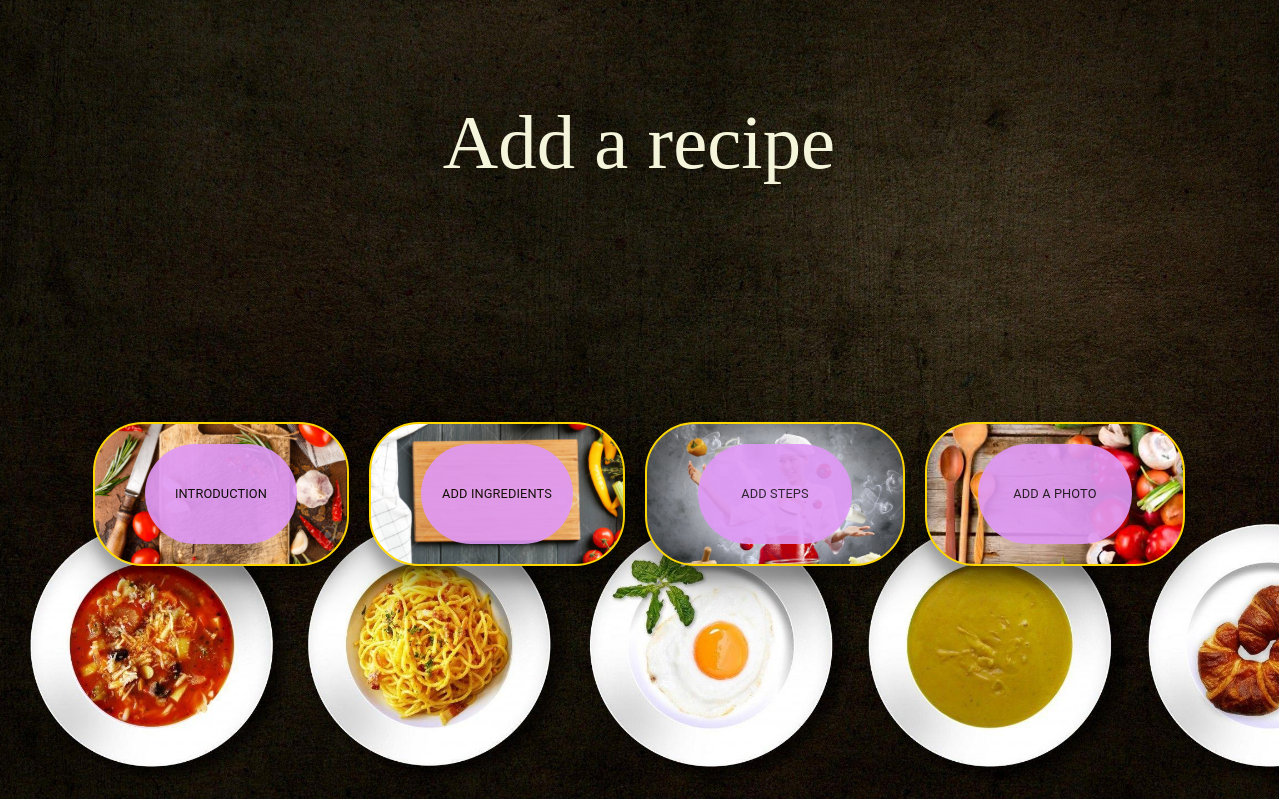
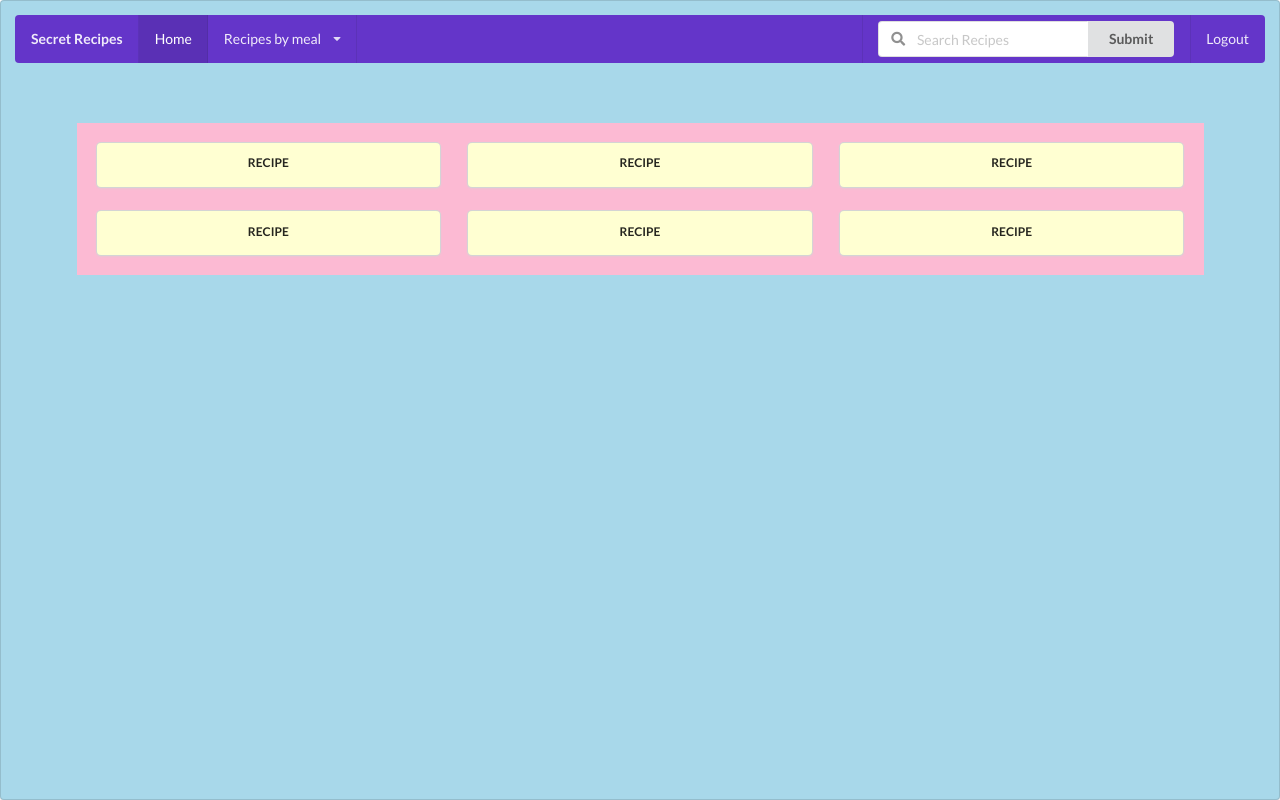
Before and after one commit to Build-Week-TT720-Secret-Family-Recipes/front-end, a React app: page / in a window 1280 px wide. Built offline with nearby package versions, Linux system fonts and the light colour scheme.

Commit message:
Add recipe list page with basic elements and styling

```diff
--- a/public/index.html
+++ b/public/index.html
@@ -10,6 +10,10 @@
       content="Web site created using create-react-app"
     />
     <link rel="apple-touch-icon" href="%PUBLIC_URL%/logo192.png" />
+
+<!--semantic ui-->
+<link rel="stylesheet" href="https://cdnjs.cloudflare.com/ajax/libs/semantic-ui/2.4.1/semantic.min.css" integrity="sha512-8bHTC73gkZ7rZ7vpqUQThUDhqcNFyYi2xgDgPDHc+GXVGHXq+xPjynxIopALmOPqzo9JZj0k6OqqewdGO3EsrQ==" crossorigin="anonymous" />
+
     <!--
       manifest.json provides metadata used when your web app is installed on a
       user's mobile device or desktop. See https://developers.google.com/web/fundamentals/web-app-manifest/
--- a/src/Components/App.js
+++ b/src/Components/App.js
@@ -4,6 +4,7 @@ import { BrowserRouter as Router, Route, Switch } from "react-router-dom";
 
 import Login from "./LogIn";
 import Register from "./Register";
+import RecipeList from "./RecipeList";
 
 import Dashboard from "./Dashboard";
 import PrivateRoute from "./privateRoute";
@@ -12,7 +13,7 @@ import CreateRecipe from "./createRecipeForm/createRecipeParent/createRecipePare
 
 
 
-import WizardForm from "./RecipeWizardForm/AddRecipeForm";
+
 
 
 function App() {
@@ -23,8 +24,9 @@ function App() {
 					<PrivateRoute exact path="/protected" component={Dashboard} />
 
 					<Route exact path="/">
-						<CreateRecipe />
+						<RecipeList />
 					</Route>
+					<Route path="/create" component={CreateRecipe} />
 					<Route path="/login" component={Login} />
 					<Route path="/register" component={Register} />
 				</Switch>
--- a/src/Components/RecipeList.js
+++ b/src/Components/RecipeList.js
@@ -2,9 +2,74 @@ import React from 'react';
 
 function RecipeList(props) {
     return (
-        <div>
+<div className="ui center aligned segment" style={{backgroundColor: "#a8d8ea", height: "100vh"}}>
 
+
+
+        <div className="ui violet inverted menu">
+        <div className="header item">Secret Recipes</div>
+        <a className="active item">Home</a>
+
+        <div className="ui dropdown item">
+          Recipes by meal
+          <i className="dropdown icon"></i>
+          <div className="menu">
+            <div className="item">Breakfast</div>
+            <div className="item">Lunch</div>
+            <div className="item">Dinner</div>
+            <div className="divider"></div>
+            <div className="item">Desserts</div>
+          </div>
         </div>
+        <div className="right menu">
+          <div className="item">
+            <div className="ui action left icon input">
+              <i className="search icon"></i>
+              <input type="text" placeholder="Search Recipes" />
+              <button className="ui button">Submit</button>
+            </div>
+          </div>
+          <a className="item">Logout</a>
+        </div>
+        </div>
+
+<div className="ui container" style={{backgroundColor: "#fcbad3", marginTop: "60px", padding: "20px"}}>
+<div className="ui three stackable cards">
+  <div className="card" style={{backgroundColor: "#ffffd2"}}>
+    <div className="content">
+    <h4 class="ui sub header">Recipe</h4>
+    </div>
+  </div>
+  <div className="card" style={{backgroundColor: "#ffffd2"}}>
+    <div className="content">
+    <h4 class="ui sub header">Recipe</h4>
+    </div>
+  </div>
+  <div className="card" style={{backgroundColor: "#ffffd2"}}>
+    <div className="content">
+    <h4 class="ui sub header">Recipe</h4>
+    </div>
+  </div>
+  <div className="card" style={{backgroundColor: "#ffffd2"}}>
+    <div className="content">
+    <h4 class="ui sub header">Recipe</h4>
+    </div>
+  </div>
+  <div className="card" style={{backgroundColor: "#ffffd2"}}>
+    <div className="content">
+    <h4 class="ui sub header">Recipe</h4>
+    </div>
+  </div>
+  <div className="card" style={{backgroundColor: "#ffffd2"}}>
+    <div className="content">
+    <h4 class="ui sub header">Recipe</h4>
+    </div>
+  </div>
+</div>
+</div>
+
+</div>
+
     );
 }
 
--- a/src/Components/Register.js
+++ b/src/Components/Register.js
@@ -24,7 +24,6 @@ function Register(props) {
   const onSubmit = (data) => {
 
     axios
- register-post
       .post("https://tt720-secret-family-recipes.herokuapp.com/register", data)
       .then((res) => {
         console.log("Register post res: ", res);
```
